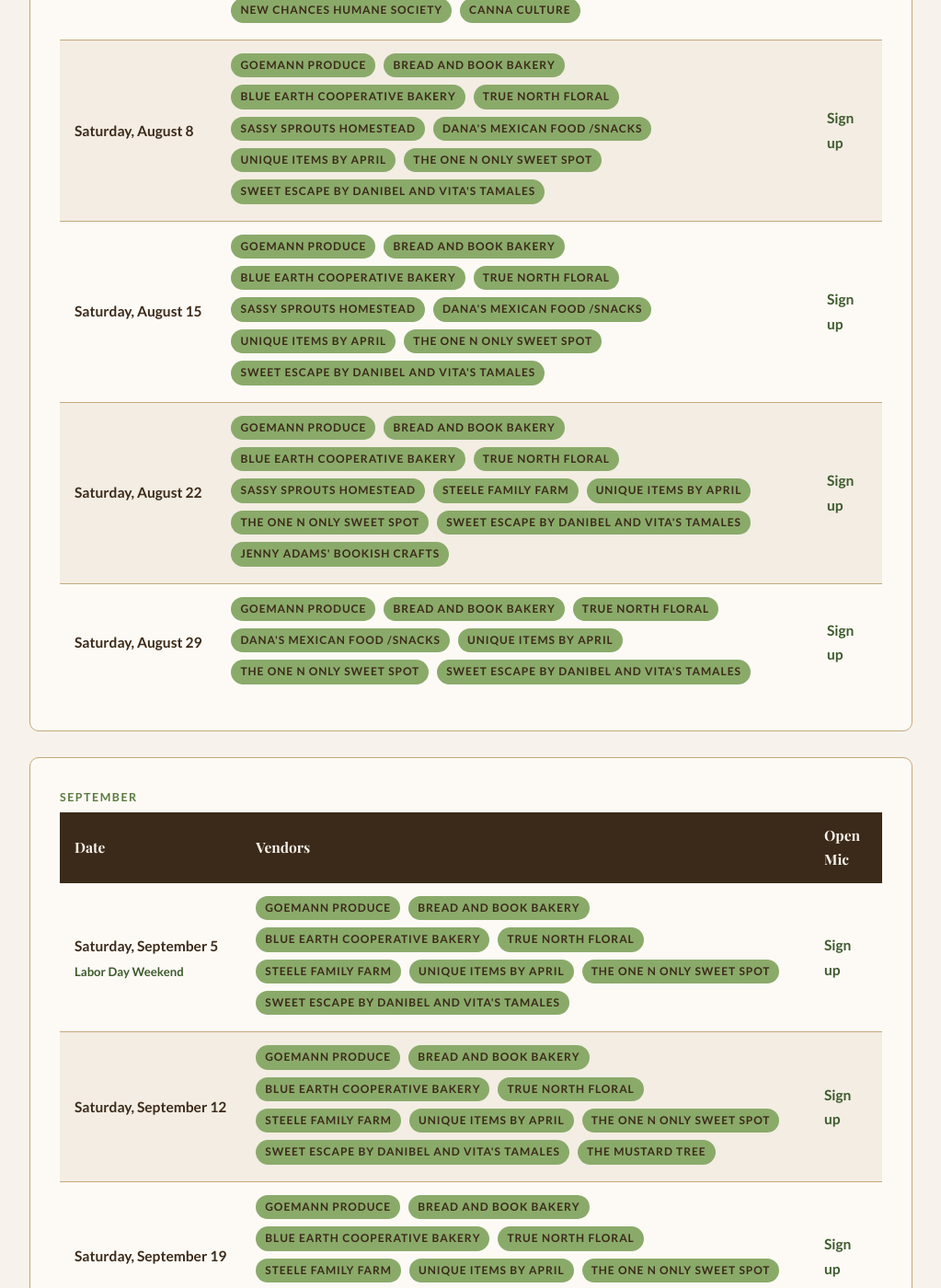
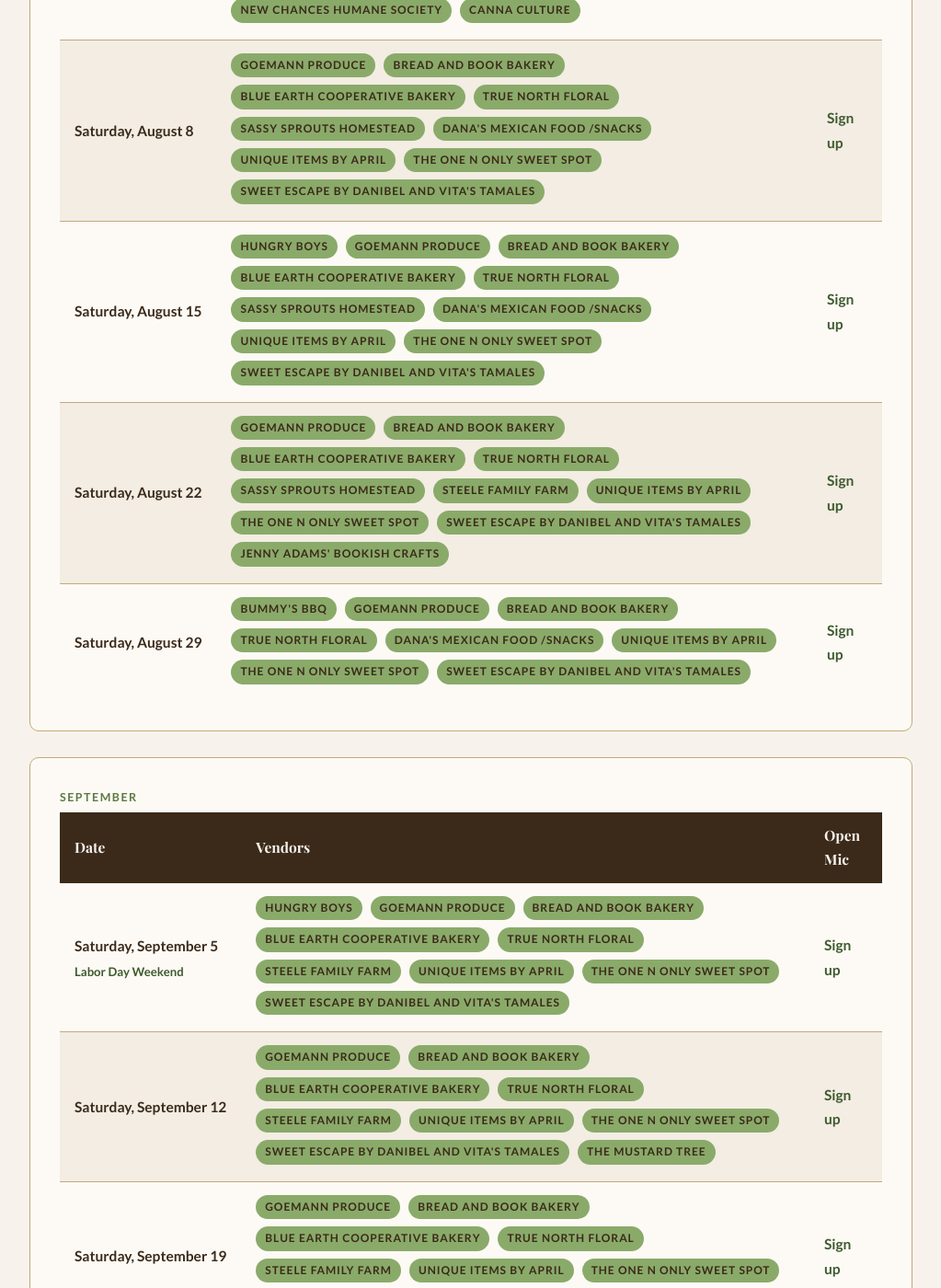
Before and after one commit to blueearthcommunitymarket/blueearthcommunitymarket.github.io, a Jekyll site: the page built from calendar/index.html, in a window 1280 px wide and 1400 px high, scrolled down 3572 px. Shown: the whole window at 92% size, without its empty margins (128-1151 px from the left). Built offline with Jekyll 4.4.1, drawn with Linux system fonts in a browser that asks for light colours; some web fonts are replaced.

Commit message:
maintenance: 2026-06-04 cleanup

```diff
--- a/calendar/index.html
+++ b/calendar/index.html
@@ -298,6 +298,7 @@
                 <tr>
                     <td class="market-date">Saturday, August 15</td>
                     <td>
+                        <span class="tag">Hungry Boys</span>
                         <span class="tag">Goemann Produce</span>
                         <span class="tag">Bread and Book Bakery</span>
                         <span class="tag">Blue Earth Cooperative Bakery</span>
@@ -329,6 +330,7 @@
                 <tr>
                     <td class="market-date">Saturday, August 29</td>
                     <td>
+                        <span class="tag">Bummy's BBQ</span>
                         <span class="tag">Goemann Produce</span>
                         <span class="tag">Bread and Book Bakery</span>
                         <span class="tag">True North Floral</span>
@@ -356,6 +358,7 @@
                 <tr>
                     <td class="market-date">Saturday, September 5<div class="market-date-note">Labor Day Weekend</div></td>
                     <td>
+                        <span class="tag">Hungry Boys</span>
                         <span class="tag">Goemann Produce</span>
                         <span class="tag">Bread and Book Bakery</span>
                         <span class="tag">Blue Earth Cooperative Bakery</span>
--- a/meet-the-trucks/index.html
+++ b/meet-the-trucks/index.html
@@ -84,7 +84,7 @@
             <img src="/assets/trucks/hungry-boys.jpg" alt="Hungry Boys Taqueria food truck" class="truck-photo">
             <div class="section-label">Mexican Taqueria</div>
             <h2><a href="https://www.facebook.com/hungryboysiowa" target="_blank" rel="noopener" style="color: var(--brown-dark); text-decoration: none;">Hungry Boys ↗</a></h2>
-            <p>Select dates including August 15 and September 12.</p>
+            <p>Select dates including August 15 and September 5.</p>
             <div class="pills" style="margin-top: 10px;">
                 <span class="tag">Tacos</span>
                 <span class="tag">Burritos</span>
--- a/ryno-food-lot/index.html
+++ b/ryno-food-lot/index.html
@@ -287,6 +287,7 @@
                 <tr><td class="race-date">August 24</td><td>Monday</td><td><span class="tag"><a href="https://www.facebook.com/share/1AquB7sxYj/?mibextid=wwXIfr" target="_blank" rel="noopener" style="color:inherit;text-decoration:none;">Kris Tacos ↗</a></span></td></tr>
                 <tr><td class="race-date">August 25</td><td>Tuesday</td><td><span class="tag"><a href="https://www.facebook.com/share/1CZyABySqK/?mibextid=wwXIfr" target="_blank" rel="noopener" style="color:inherit;text-decoration:none;">Cheezers ↗</a></span></td></tr>
                 <tr><td class="race-date">August 28</td><td>Friday</td><td><span class="tag"><a href="https://www.facebook.com/share/1AquB7sxYj/?mibextid=wwXIfr" target="_blank" rel="noopener" style="color:inherit;text-decoration:none;">Kris Tacos ↗</a></span></td></tr>
+                <tr style="background: var(--green-light);"><td class="race-date special-event">August 29</td><td>Saturday</td><td><span class="tag tag-gold"><a href="https://www.facebook.com/share/1GXr44CKx8/?mibextid=wwXIfr" target="_blank" rel="noopener" style="color:inherit;text-decoration:none;">Bummy's BBQ ↗</a></span></td></tr>
                 <tr><td class="race-date">August 31</td><td>Monday</td><td><span class="tag"><a href="https://www.facebook.com/share/1AquB7sxYj/?mibextid=wwXIfr" target="_blank" rel="noopener" style="color:inherit;text-decoration:none;">Kris Tacos ↗</a></span></td></tr>
             </tbody>
         </table>
```
